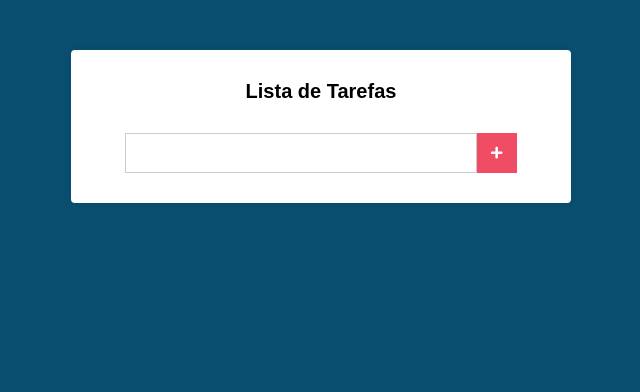
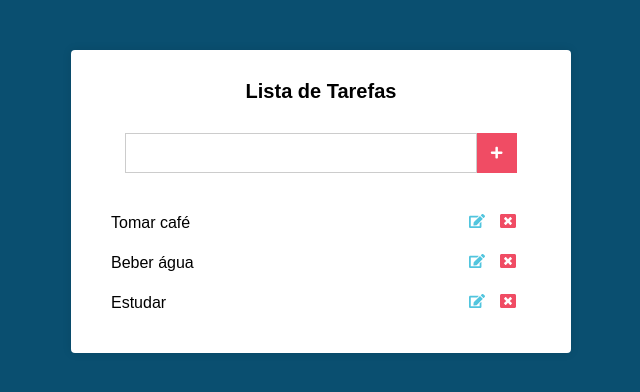
Before and after one commit to DarioCampagnaCoutinho/react-fundamentos, a React (Create React App) app: page / in a window 1280 px wide. Shown: the top 392 px of the page, without its empty margins (319-959 px from the left). Built offline with nearby package versions, Linux system fonts and the light colour scheme.

Commit message:
Componentes, terceira parte, criando uma lista e criando uma estilização de componentes usando o css.

```diff
--- a/src/components/Main.css
+++ b/src/components/Main.css
@@ -37,3 +37,42 @@
     align-items: center;
     justify-content: center;
 }
+
+.tarefas {
+    margin-top: 30px;
+
+}
+
+.tarefas li {
+    display: flex;
+    align-items: center;
+    justify-content: space-between;
+    padding: 10px;
+    transition: all 600ms;
+}
+
+.tarefas li:hover {
+    background: #51c5de;
+}
+
+
+.tarefas li .edit {
+    margin-right: 15px;
+    color: #51c5de;
+}
+
+.tarefas li .delete {
+    margin-right: 15px;
+    color: #f04c64;
+}
+
+.tarefas li:hover .edit,
+.tarefas li:hover .delete{
+    color: #000000;
+}
+
+.tarefas li .edit,
+.tarefas li .delete{
+    cursor: pointer;
+    transition: all 600ms;
+}
--- a/src/components/Main.js
+++ b/src/components/Main.js
@@ -1,6 +1,10 @@
 import React, { Component } from 'react';
 
+//Form
 import { FaPlus } from 'react-icons/fa';
+
+//Lista
+import { FaEdit, FaWindowClose } from 'react-icons/fa';
 
 import './Main.css';
 
@@ -8,6 +12,11 @@
 export default class Main extends Component{
     state = {
         novaTarefa: '',
+        tarefas: [
+            'Tomar café',
+            'Beber água',
+            'Estudar',
+        ]
     };
 
     handleChange = (e) => {
@@ -18,7 +27,7 @@
 
     render(){
 
-        const { novaTarefa } = this.state;
+        const { novaTarefa, tarefas } = this.state;
 
         return(
             <div className="main">
@@ -33,6 +42,19 @@
                         <FaPlus />
                     </button>
                 </form>
+
+                <ul className="tarefas">
+                    {tarefas.map(tarefa => (
+                        <li key={tarefa}>
+                            {tarefa}
+                            <div>
+                                <FaEdit className="edit" />
+                                <FaWindowClose className="delete" />
+                            </div>
+                        </li>
+                    ))}
+                </ul>
+
             </div>
         );
     };
```
